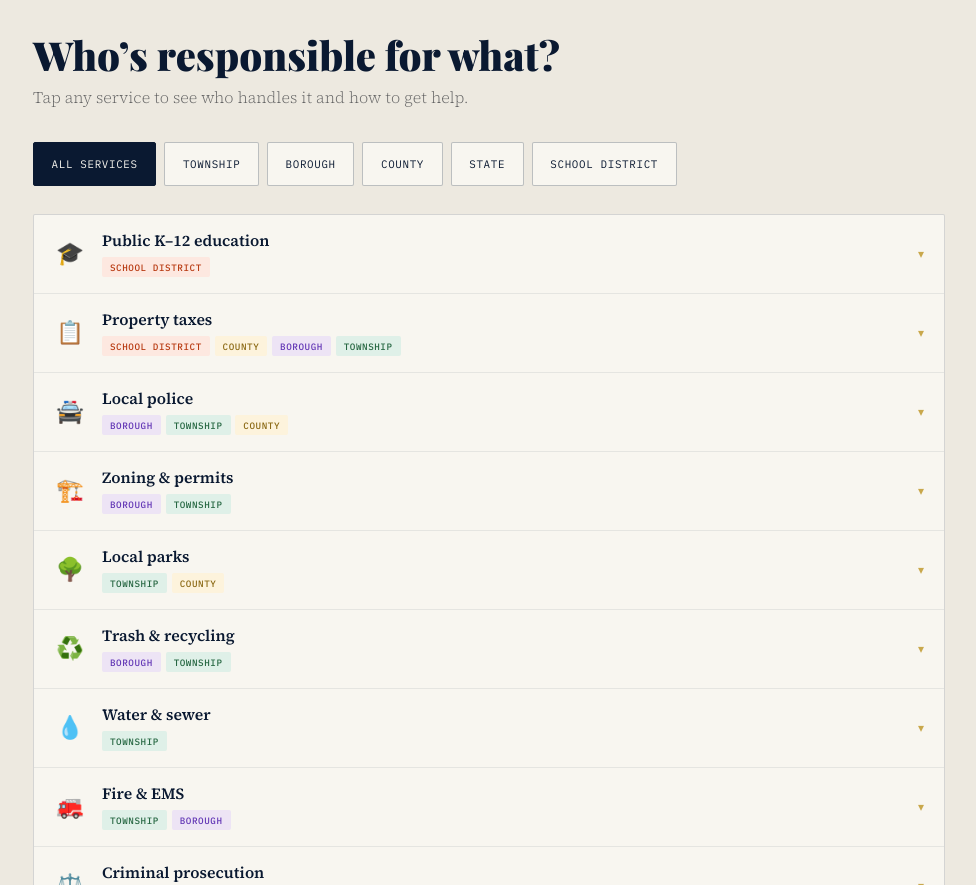
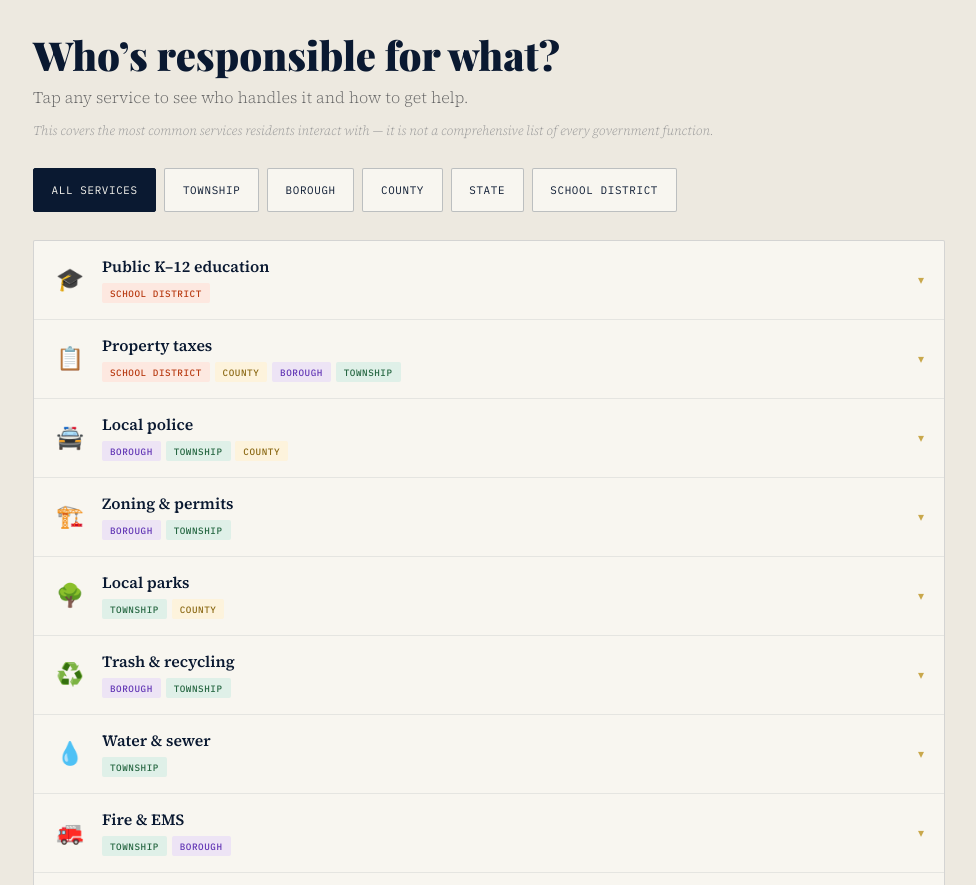
Before and after one commit to wcbythenumbers/wcbn-site, a Next.js app: page /government/how-it-works in a window 1280 px wide. Shown: the part 1180-2065 px from the top of the page, without its empty margins (151-1127 px from the left). Built offline with nearby package versions, Linux system fonts and the light colour scheme.

Commit message:
Add scope disclaimer to Who's responsible section
Small muted italic note below the intro line clarifying the list
covers common services only, not every government function.

Co-Authored-By: Claude Sonnet 4.6 <noreply@anthropic.com>

```diff
--- a/app/government/how-it-works/HowItWorksClient.js
+++ b/app/government/how-it-works/HowItWorksClient.js
@@ -946,6 +946,9 @@ export default function HowItWorksClient() {
           <p className={styles.srvSectionIntro}>
             Tap any service to see who handles it and how to get help.
           </p>
+          <p className={styles.srvDisclaimer}>
+            This covers the most common services residents interact with &mdash; it is not a comprehensive list of every government function.
+          </p>
 
           {/* Filter buttons */}
           <div
--- a/app/government/how-it-works/how-it-works.module.css
+++ b/app/government/how-it-works/how-it-works.module.css
@@ -646,8 +646,18 @@
   font-size: 1rem;
   color: #666;
   font-weight: 300;
-  margin-bottom: 2rem;
+  margin-bottom: 0.6rem;
   line-height: 1.6;
+}
+
+.srvDisclaimer {
+  font-family: var(--font-body);
+  font-size: 0.82rem;
+  color: #999;
+  font-weight: 300;
+  font-style: italic;
+  margin-bottom: 1.75rem;
+  line-height: 1.55;
 }
 
 /* Filter buttons */
```
